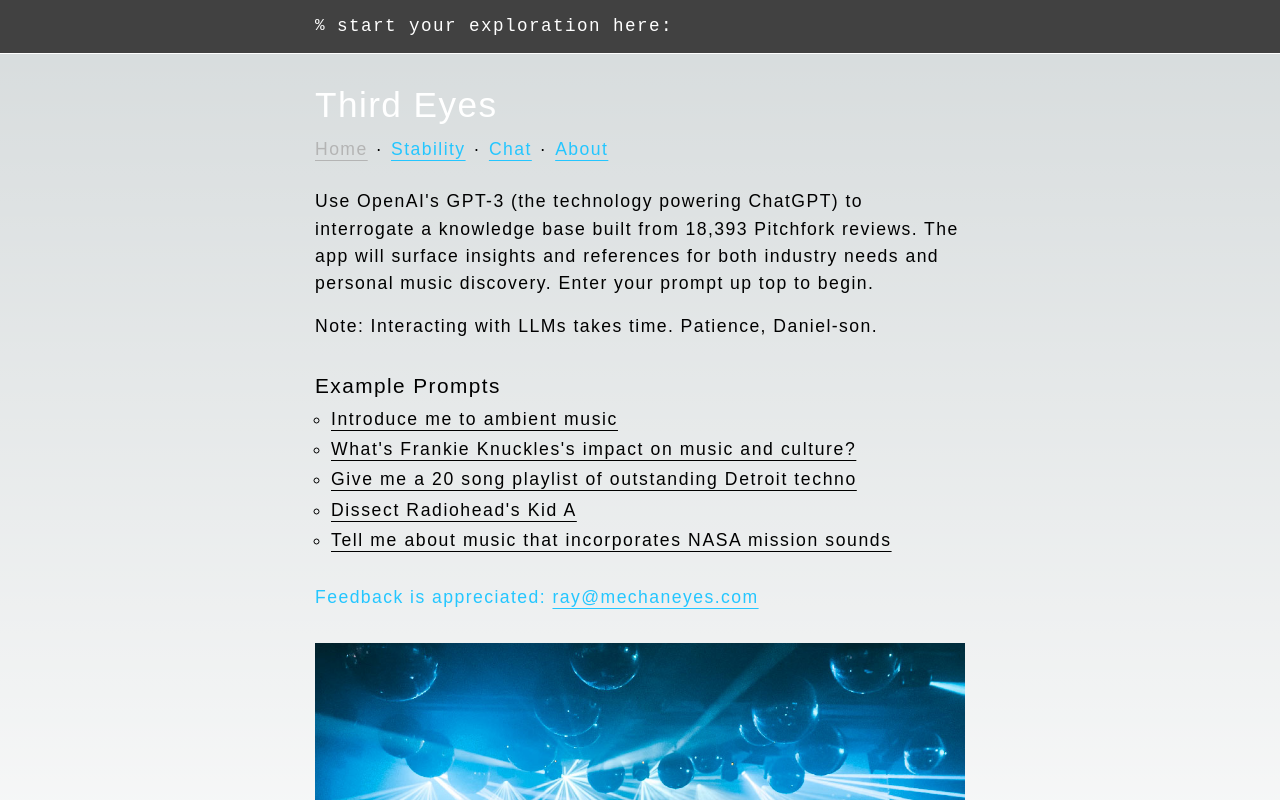
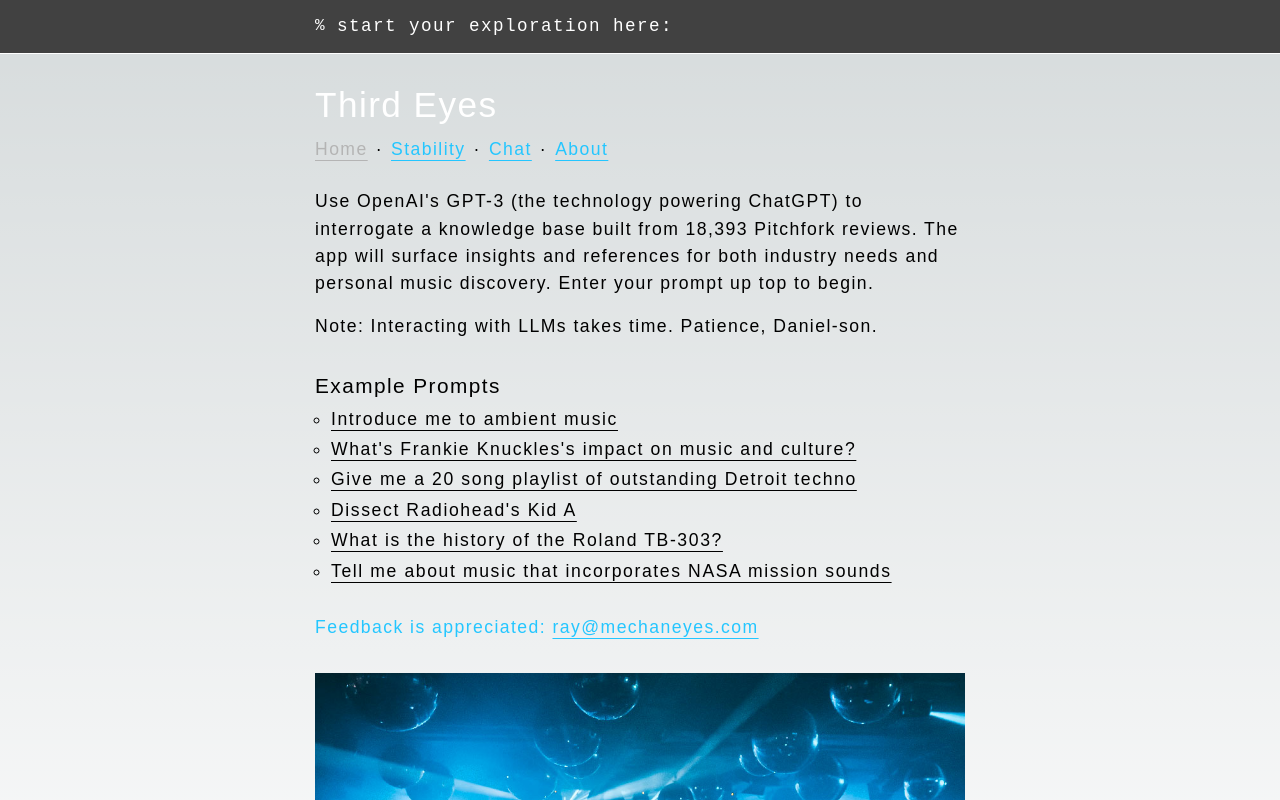
Before and after one commit to mechaneyes/aframe, a Next.js app: page / in a window 1280 px wide. Shown: the top 800 px of the page. Built offline with nearby package versions, Linux system fonts and the light colour scheme; a web font is replaced by a local one.

Commit message:
api url edit on homepage + example prompts
+ api was still pointing to localhost
+ added the prompt about the 303

```diff
--- a/app/page.js
+++ b/app/page.js
@@ -130,10 +130,10 @@ export default function Home() {
     console.log(inputElement.innerHTML);
 
     axios
-      .post("http://127.0.0.1:5000/prose", newPrompt, {
-        // .post("http://localhost:3001/prose", newPrompt, {
-        // .post("https://thirdeyes-flask-dev.vercel.app/prose", newPrompt, {
-        // .post("https://third-eyes-flask.vercel.app/prose", newPrompt, {
+      // .post("http://127.0.0.1:5000/prose", newPrompt, {
+      // .post("http://localhost:3001/prose", newPrompt, {
+      // .post("https://thirdeyes-flask-dev.vercel.app/prose", newPrompt, {
+      .post("https://third-eyes-flask.vercel.app/prose", newPrompt, {
         timeout: 90000,
         headers: {
           "Content-Type": "application/json",
@@ -252,9 +252,9 @@ export default function Home() {
             <li>
               What&apos;s Frankie Knuckles&apos;s impact on music and culture?
             </li>
-            {/* <li>What is the history of the Roland TR-808?</li> */}
             <li>Give me a 20 song playlist of outstanding Detroit techno</li>
             <li>Dissect Radiohead&apos;s Kid A</li>
+            <li>What is the history of the Roland TB-303?</li>
             <li>Tell me about music that incorporates NASA mission sounds</li>
           </ul>
         </div>
```
